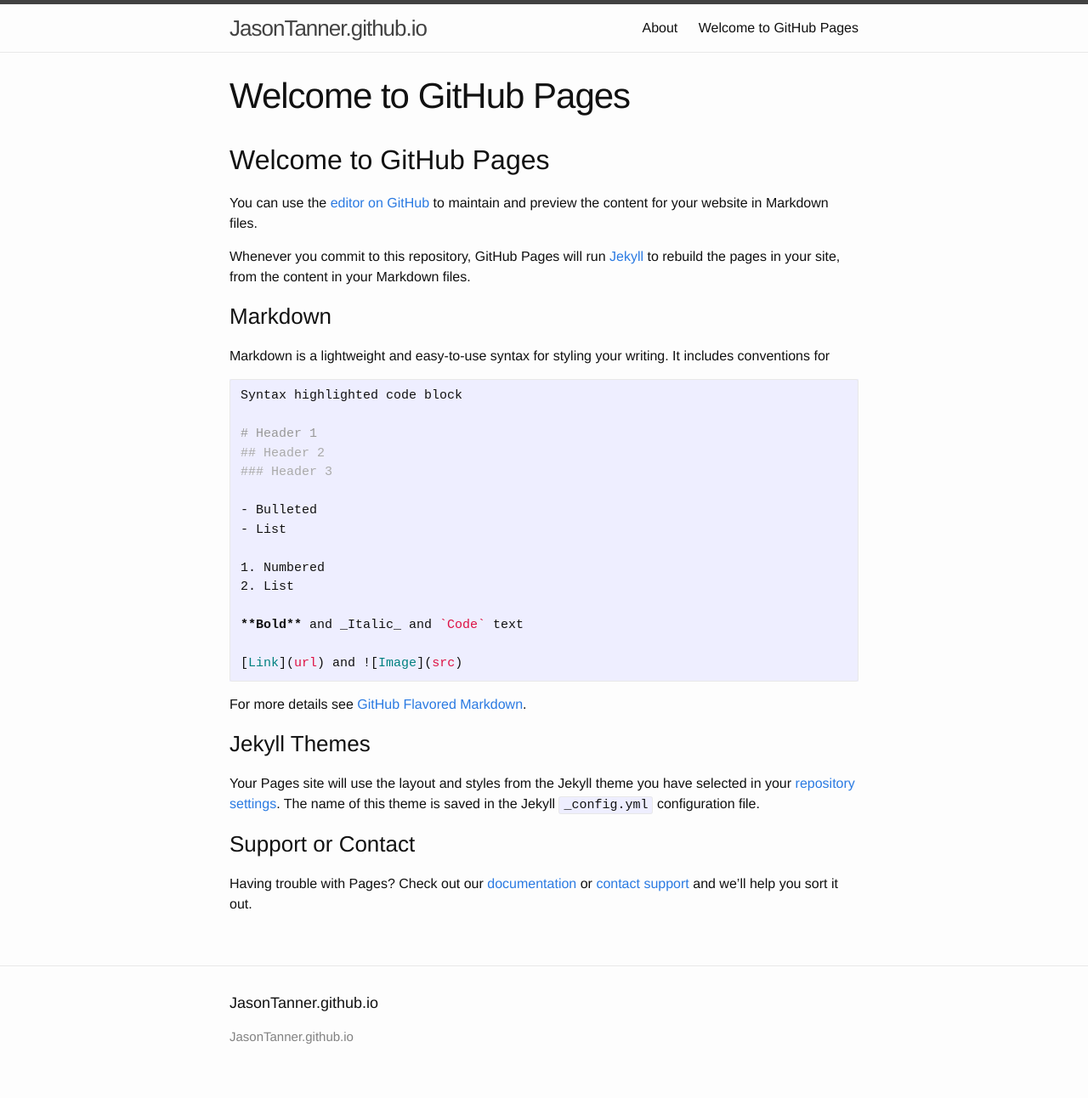
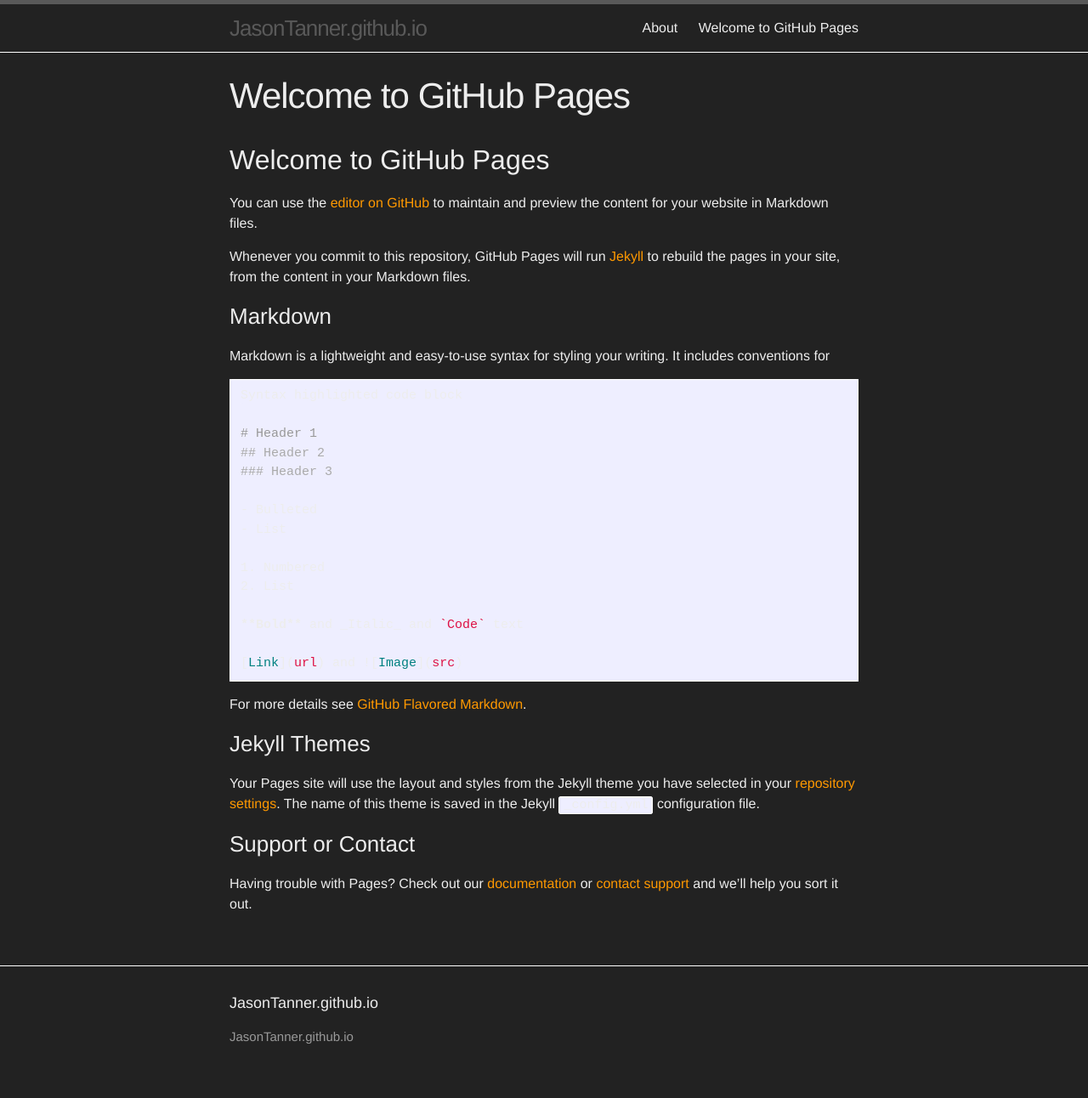
Before and after one commit to JasonTanner/JasonTanner.github.io, a Jekyll site: the page built from index.md, in a window 1280 px wide. Shown: the whole page at 85% size. Built offline with Jekyll 4.4.1, drawn with Linux system fonts in a browser that asks for light colours; our own code applies the rules of GitHub Pages for plain Markdown files.

Commit message:
Update main.scss

```diff
--- a/css/main.scss
+++ b/css/main.scss
@@ -14,11 +14,11 @@ $base-line-height: 1.5;
 
 $spacing-unit:     30px;
 
-$text-color:       #111;
-$background-color: #fdfdfd;
-$brand-color:      #2a7ae2;
+$text-color:       #ededed;
+$background-color: #222222;
+$brand-color:      #ff9900;
 
-$grey-color:       #828282;
+$grey-color:       #999999;
 $grey-color-light: lighten($grey-color, 40%);
 $grey-color-dark:  darken($grey-color, 25%);
 
```
